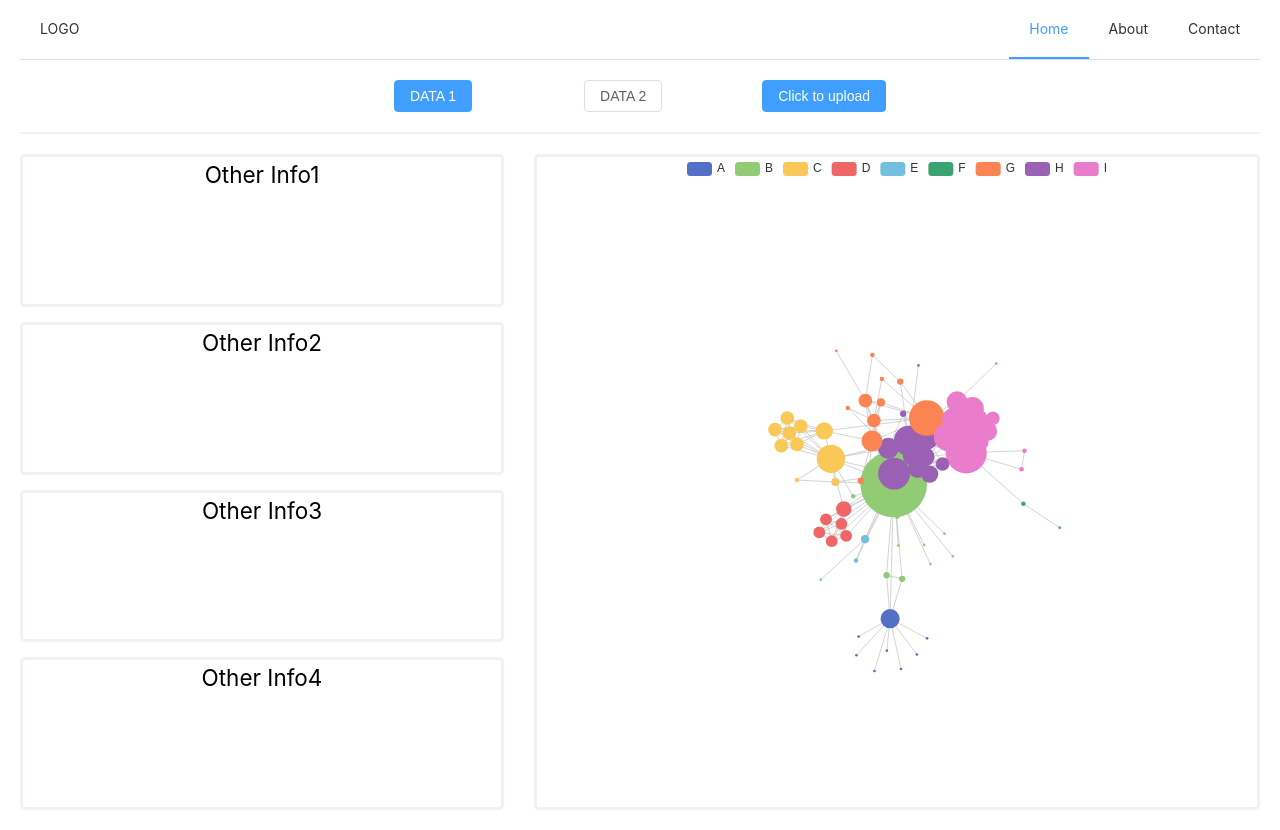
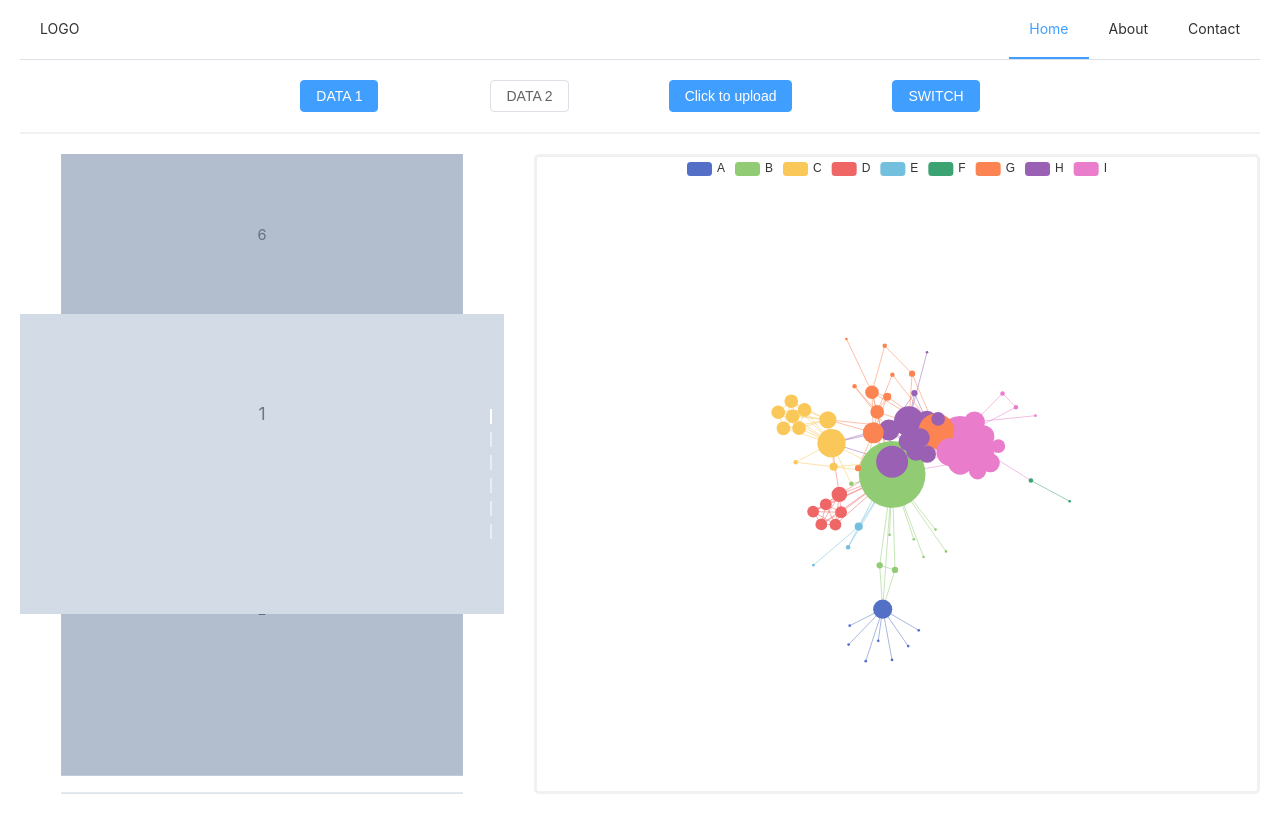
Before and after one commit to zhaojingqian/HITSZ-MCN-Project, a Vue app: page / in a window 1280 px wide. Both pictures are taken after a click on the button "DATA 1". Built offline with nearby package versions, Linux system fonts and the light colour scheme.

Commit message:
add slides and graph_switch

```diff
--- a/src/App.vue
+++ b/src/App.vue
@@ -2,8 +2,8 @@
 // components
 import mainHeader from './components/MainPageHeader.vue'
 import mainBar from './components/MainPageBar.vue'
-import forceLayoutGraph from './charts/ForceLayoutGraph.vue'
-
+import mainGraph from './charts/ForceLayoutGraph.vue'
+import mainSlide from './components/MainPageSlide.vue'
 // references
 
 // import lodash from 'lodash'
@@ -29,13 +29,8 @@ import forceLayoutGraph from './charts/ForceLayoutGraph.vue'
         <mainBar />
       </div>
       <div class="mainpage_info">
-                <div class="mainpage_other_info">
-                    <h1 class="mainpage_box">Other Info1</h1>
-                    <h1 class="mainpage_box">Other Info2</h1>
-                    <h1 class="mainpage_box">Other Info3</h1>
-                    <h1 class="mainpage_box">Other Info4</h1>
-                </div>
-                <forceLayoutGraph class="mainpage_forced_graph" />
+        <mainSlide class="mainpage_slide"/>
+        <mainGraph class="mainpage_forced_graph" />
       </div>
     </el-main>
   </el-container>
@@ -68,26 +63,18 @@ import forceLayoutGraph from './charts/ForceLayoutGraph.vue'
 
 .mainpage_forced_graph {
   width: 60%;
-    height: 82vh;
+  height: 80vh;
   border: 3px solid #f2f0f0;
   border-radius: 5px;
 }
 
-.mainpage_other_info {
+.mainpage_slide {
   width: 40%;
+  height: 80vh;
 
   display: flex;
   flex-direction: column;
   justify-content: space-between;
   gap: 15px;
 }
-
-.mainpage_box {
-    width: 100%;
-    height: 25%;
-
-    text-align: center;
-    border: 3px solid #f2f0f0;
-    border-radius: 5px;
-}
 </style>
--- a/src/charts/ForceLayoutGraph.vue
+++ b/src/charts/ForceLayoutGraph.vue
@@ -1,5 +1,10 @@
 <template>
-    <v-chart class="force_layout_graph" :option="updateOption(dataJson)" v-show="dataJson" />
+  <v-chart
+    class="force_layout_graph"
+    :option="updateOption(dataJson)"
+    v-show="!isEmpty(dataJson)"
+    autoresize
+  />
 </template>
 
 <script setup>
@@ -15,7 +20,7 @@ use([TitleComponent, TooltipComponent, LegendComponent, GraphChart, CanvasRender
 
 const dataStore = useDataStore()
 const dataJson = computed(() => dataStore.dataJson)
-// import dataJson from '../../public/data/test_data.json'
+const optionParams = computed(() => dataStore.optionParams)
 
 const isEmpty = (obj) => {
   if (!obj) return true
@@ -26,24 +31,27 @@ const isEmpty = (obj) => {
 }
 
 const updateOption = (dataJson) => {
-    if (isEmpty(dataJson)){
+  if (isEmpty(dataJson)) {
     return {}
   }
   return {
-        legend: [{ data: dataJson.categories.map(a => a.name) }],
+    legend: [{ data: dataJson.categories.map((a) => a.name) }],
     series: [
       {
         type: 'graph',
-                layout: 'force',
+        layout: optionParams.value.layout,
         label: { position: 'right' },
         draggable: true,
         data: dataJson.nodes,
         links: dataJson.links,
         categories: dataJson.categories,
+        lineStyle: {
+          color: 'source',
+          curveness: optionParams.value.curveness
+        },
         roam: true,
         force: {
-
-                    repulsion: 200,
+          repulsion: 200
         }
       }
     ]
--- a/src/components/MainPageBar.vue
+++ b/src/components/MainPageBar.vue
@@ -1,16 +1,24 @@
 <template>
-    <el-button type="primary" @click="handleClick">DATA 1</el-button>
+  <el-button type="primary" @click="handleClick1">DATA 1</el-button>
   <el-button @click="handleClick2">DATA 2</el-button>
-    <el-upload v-model:file-list="fileList" class="upload-demo"
-        :action="storeData" multiple :on-preview="handlePreview"
-        :on-remove="handleRemove" :before-remove="beforeRemove" :limit="1" :on-exceed="handleExceed">
+  <el-upload
+    v-model:file-list="fileList"
+    class="upload-demo"
+    :action="storeData"
+    multiple
+    :on-preview="handlePreview"
+    :on-remove="handleRemove"
+    :before-remove="beforeRemove"
+    :limit="1"
+    :on-exceed="handleExceed"
+  >
     <el-button type="primary">Click to upload</el-button>
   </el-upload>
+  <el-button type="primary" @click="switchGraphLayout">SWITCH</el-button>
 </template>
 
 <script setup>
-import { ref } from 'vue'
-
+// import { ref } from 'vue'
 
 import axios from 'axios'
 import { useDataStore } from '../stores/data.js'
@@ -28,7 +36,7 @@ const passDataJson = async (data_path) => {
     })
 }
 
-const handleClick = () => {
+const handleClick1 = () => {
   dataStore.setDataPath('./data/test_data.json')
   passDataJson(dataStore.getDataPath())
 }
@@ -38,10 +46,18 @@ const handleClick2 = () => {
   passDataJson(dataStore.getDataPath())
 }
 
+const switchGraphLayout = () => {
+  const oldOptionParam = dataStore.getOptionParams()
+  if (oldOptionParam.layout === 'force') {
+    dataStore.setOptionParams({ layout: 'circular', curveness: 0.3 })
+  } else {
+    dataStore.setOptionParams({ layout: 'force', curveness: 0 })
+  }
+}
+
 const storeData = (file) => {
   console.log(file)
 }
-
 </script>
 
 <style></style>
--- a/src/components/MainPageHeader.vue
+++ b/src/components/MainPageHeader.vue
@@ -21,7 +21,6 @@ const activeIndex = ref('1')
 const handleSelect = (index) => {
   activeIndex.value = index
 }
-
 </script>
 
 <style>
--- /dev/null
+++ b/src/components/MainPageSlide.vue
@@ -0,0 +1,35 @@
+<template>
+  <el-carousel :autoplay="false" direction="vertical" type="card">
+    <el-carousel-item class="mainpage_box" v-for="item in 6" :key="item">
+      <h3 class="mainpage_box" text="2xl" justify="center">{{ item }}</h3>
+    </el-carousel-item>
+  </el-carousel>
+</template>
+
+<script setup>
+
+</script>
+
+<style>
+
+.mainpage_box {
+  width: 100%;
+  height: 100%;
+}
+
+.el-carousel__item h3 {
+  color: #475669;
+  opacity: 0.75;
+  line-height: 200px;
+  margin: 0;
+  text-align: center;
+}
+
+.el-carousel__item:nth-child(2n) {
+  background-color: #99a9bf;
+}
+
+.el-carousel__item:nth-child(2n + 1) {
+  background-color: #d3dce6;
+}
+</style>
--- a/src/stores/data.js
+++ b/src/stores/data.js
@@ -3,16 +3,14 @@ import { defineStore } from 'pinia'
 
 export const useDataStore = defineStore('data', () => {
   const dataPath = ref('')
-    const dataJson = ref({})
-
   const setDataPath = (path) => {
     dataPath.value = path
   }
-
   const getDataPath = () => {
     return dataPath.value
   }
 
+  const dataJson = ref({})
   const setDataJson = (data) => {
     dataJson.value = data
   }
@@ -20,13 +18,27 @@ export const useDataStore = defineStore('data', () => {
     return dataJson.value
   }
 
+  const optionParams = ref({
+    layout: 'force',
+    curveness: 0
+  })
+  const setOptionParams = (params) => {
+    optionParams.value = params
+  }
+  const getOptionParams = () => {
+    return optionParams.value
+  }
+
   return {
     dataPath,
     dataJson,
+    optionParams,
 
     setDataPath,
     getDataPath,
     setDataJson,
     getDataJson,
+    setOptionParams,
+    getOptionParams
   }
 })
```
Also changed, not shown: src/assets/base.css (line endings or trailing spaces), src/assets/main.css (line endings or trailing spaces), src/charts/test_graph.vue (indentation only), src/main.js (line endings or trailing spaces). Lines whose indentation alone changed are shown as unchanged.
